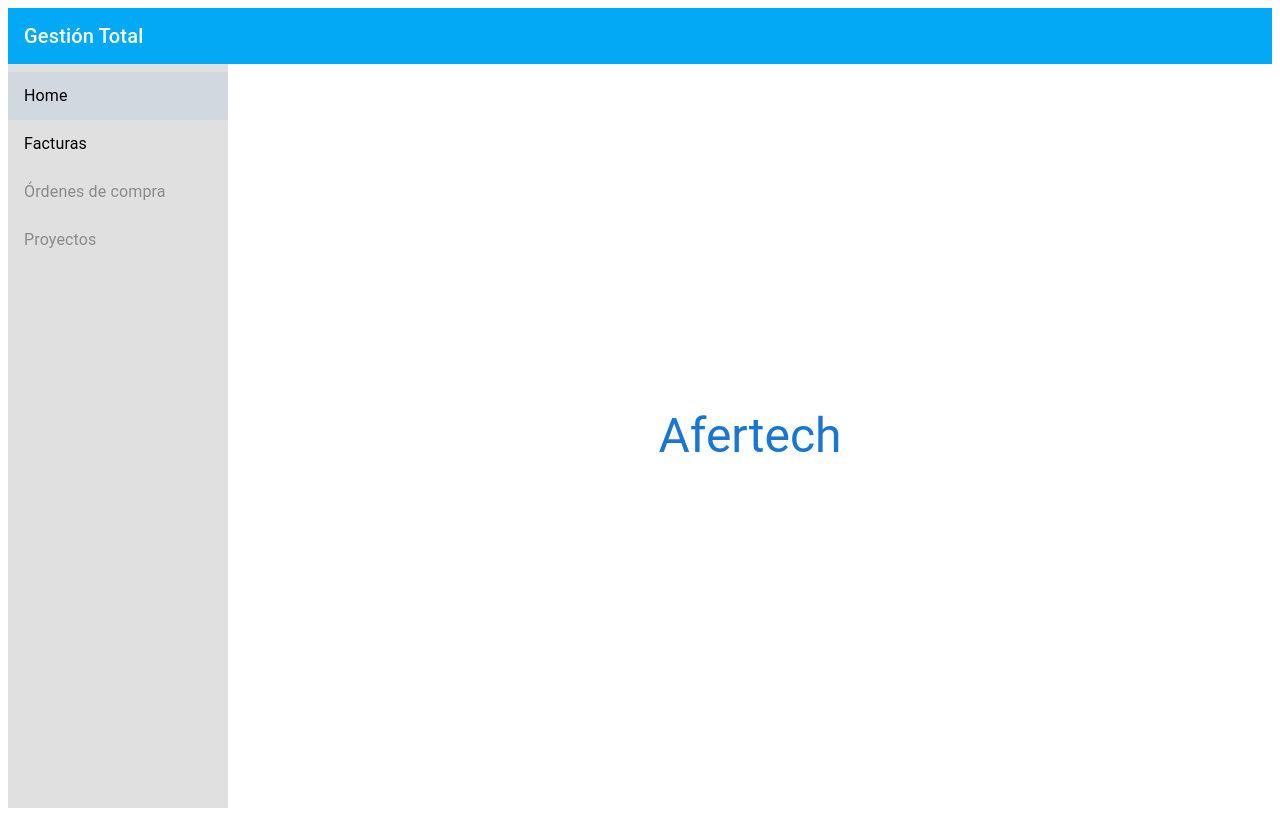
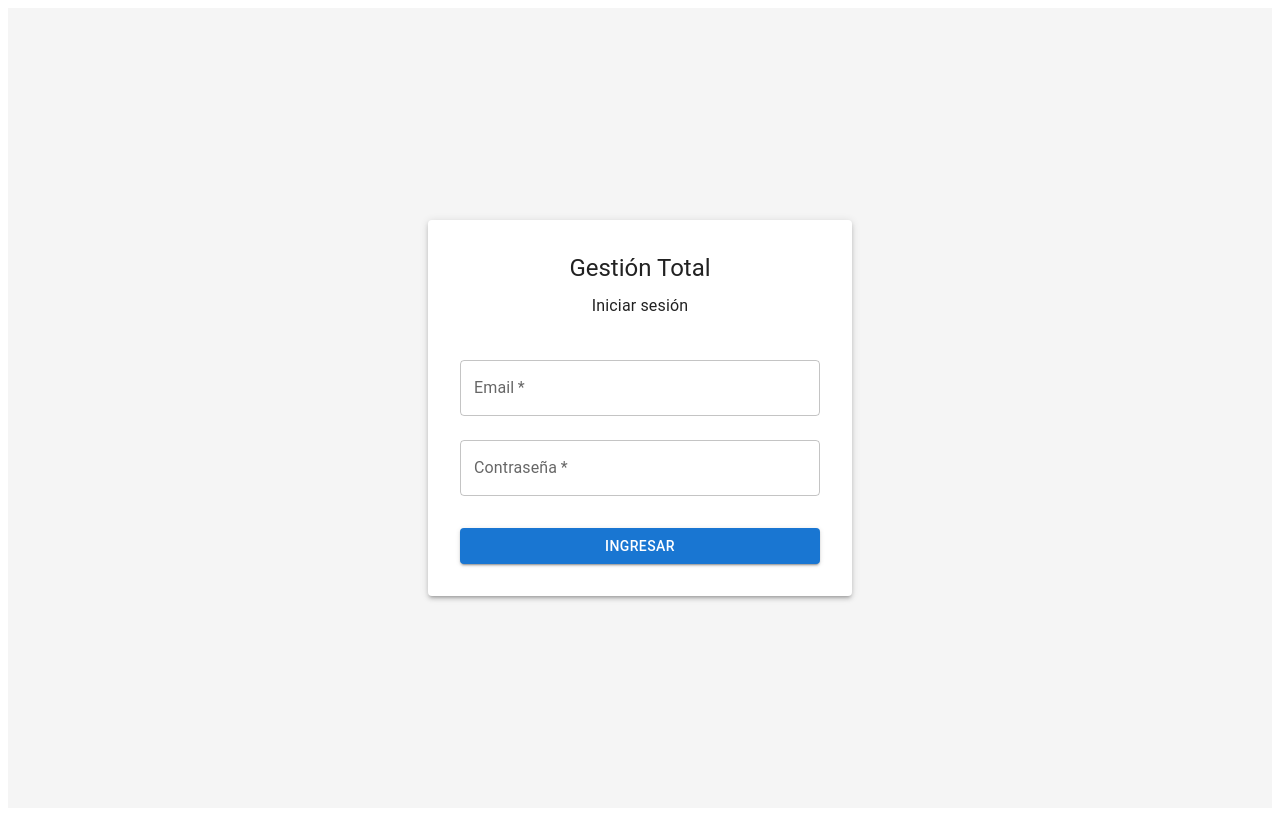
Before and after one commit to RenzoMasiero/afertech-frontend, a React (Vite) app: page / in a window 1280 px wide. Built offline with nearby package versions, Linux system fonts and the light colour scheme; no server answers.

Commit message:
Add login flow with auth state and environment-based API URL

```diff
--- a/src/App.jsx
+++ b/src/App.jsx
@@ -4,9 +4,16 @@
 import InvoiceForm from "./components/InvoiceForm";
 import InvoiceView from "./components/InvoiceView";
 import InvoiceSuccess from "./components/InvoiceSuccess";
+import LoginPage from "./pages/LoginPage";
 import { Box, Typography } from "@mui/material";
 
 export default function App() {
+  /* ===== AUTH ===== */
+  const [isAuthenticated, setIsAuthenticated] = useState(
+    Boolean(localStorage.getItem("authToken"))
+  );
+
+  /* ===== NAV / FLOW ===== */
   const [section, setSection] = useState("home");
   const [mode, setMode] = useState("list");
   // list | create | view | edit | success
@@ -14,12 +21,21 @@
   const [invoices, setInvoices] = useState([]);
   const [selectedInvoice, setSelectedInvoice] = useState(null);
 
-  /* ===== LOAD INVOICES ===== */
+  /* ===== LOAD INVOICES (solo si hay auth) ===== */
   useEffect(() => {
-    fetch("http://localhost:8080/invoices")
+    if (!isAuthenticated) return;
+
+    fetch(`${import.meta.env.VITE_API_BASE_URL}/invoices`, {
+      headers: {
+        Authorization: `Bearer ${localStorage.getItem("authToken")}`,
+      },
+    })
       .then((r) => r.json())
-      .then(setInvoices);
-  }, []);
+      .then(setInvoices)
+      .catch(() => {
+        // más adelante manejamos errores / logout
+      });
+  }, [isAuthenticated]);
 
   /* ===== HANDLERS ===== */
   const handleAdd = () => {
@@ -52,6 +68,16 @@
     setMode("success");
   };
 
+  /* ===== LOGIN FIRST ===== */
+  if (!isAuthenticated) {
+    return (
+      <LoginPage
+        onLoginSuccess={() => setIsAuthenticated(true)}
+      />
+    );
+  }
+
+  /* ===== MAIN APP ===== */
   return (
     <AppLayout selected={section} onSelect={setSection}>
       {/* ===== HOME ===== */}
--- /dev/null
+++ b/src/pages/LoginPage.jsx
@@ -0,0 +1,122 @@
+// src/pages/LoginPage.jsx
+
+import { useState } from "react";
+import {
+  Box,
+  Button,
+  TextField,
+  Typography,
+  Paper,
+} from "@mui/material";
+
+const LoginPage = ({ onLoginSuccess }) => {
+  const [email, setEmail] = useState("");
+  const [password, setPassword] = useState("");
+  const [errorMessage, setErrorMessage] = useState("");
+  const [loading, setLoading] = useState(false);
+
+  const handleSubmit = async (event) => {
+    event.preventDefault();
+    setErrorMessage("");
+    setLoading(true);
+
+    try {
+      const response = await fetch(
+        `${import.meta.env.VITE_API_BASE_URL}/auth/login`,
+        {
+          method: "POST",
+          headers: {
+            "Content-Type": "application/json",
+          },
+          body: JSON.stringify({
+            email,
+            password,
+          }),
+        }
+      );
+
+      if (!response.ok) {
+        throw new Error("INVALID_CREDENTIALS");
+      }
+
+      const data = await response.json();
+
+      if (!data.token) {
+        throw new Error("TOKEN_NOT_RECEIVED");
+      }
+
+      // 🔹 Guardamos token
+      localStorage.setItem("authToken", data.token);
+
+      // 🔹 AVISAMOS A APP QUE EL LOGIN FUE OK
+      onLoginSuccess();
+
+    } catch (error) {
+      setErrorMessage("Usuario o contraseña incorrectos");
+    } finally {
+      setLoading(false);
+    }
+  };
+
+  return (
+    <Box
+      sx={{
+        minHeight: "100vh",
+        display: "flex",
+        alignItems: "center",
+        justifyContent: "center",
+        backgroundColor: "#f5f5f5",
+      }}
+    >
+      <Paper elevation={3} sx={{ padding: 4, width: 360 }}>
+        <Typography variant="h5" align="center" gutterBottom>
+          Gestión Total
+        </Typography>
+
+        <Typography variant="subtitle1" align="center" sx={{ mb: 3 }}>
+          Iniciar sesión
+        </Typography>
+
+        <Box component="form" onSubmit={handleSubmit}>
+          <TextField
+            label="Email"
+            type="email"
+            fullWidth
+            margin="normal"
+            value={email}
+            onChange={(e) => setEmail(e.target.value)}
+            required
+          />
+
+          <TextField
+            label="Contraseña"
+            type="password"
+            fullWidth
+            margin="normal"
+            value={password}
+            onChange={(e) => setPassword(e.target.value)}
+            required
+          />
+
+          {errorMessage && (
+            <Typography color="error" variant="body2" sx={{ mt: 1 }}>
+              {errorMessage}
+            </Typography>
+          )}
+
+          <Button
+            type="submit"
+            variant="contained"
+            fullWidth
+            sx={{ mt: 3 }}
+            disabled={loading}
+          >
+            {loading ? "Ingresando..." : "Ingresar"}
+          </Button>
+        </Box>
+      </Paper>
+    </Box>
+  );
+};
+
+export default LoginPage;
```
Also changed, not shown: src/main.jsx (line endings or trailing spaces), 1 other file (tests, documents, lock files or other folders).
